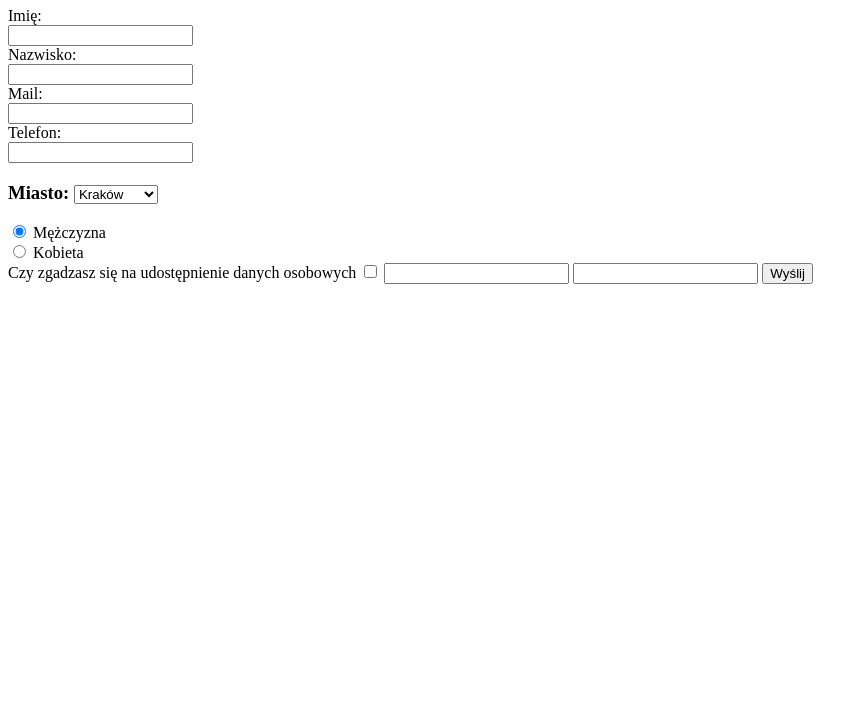
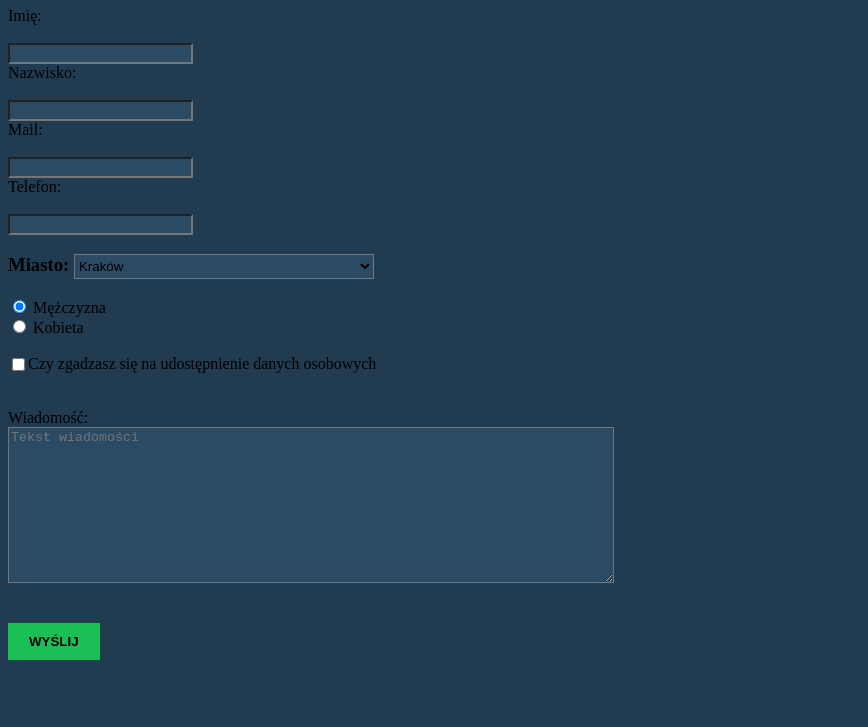
Before and after one commit to izabelacymborska1/formularz, a plain HTML site: page index.html in a window 1280 px wide. Shown: the part 73-800 px from the top of the page, without its empty margins (0-868 px from the left). Drawn offline with Linux system fonts and the light colour scheme.

Commit message:
no message

```diff
--- a/index.html
+++ b/index.html
@@ -4,6 +4,10 @@
 <head>
     <meta charset="UTF-8">
     <title>Formularz</title>
+
+    <link rel="stylesheet" href="style.css">
+
+
 </head>
 
 
@@ -11,7 +15,7 @@
 
     <!--imie, nazwisko, mail, telefon-->
 
-    <form action="form.php" method="post">
+   <form action="https://formspree.io/izabelacymborska@gmail.com" method="POST">
 
         <header>
             <h1>
@@ -25,7 +29,7 @@
         <label for="nazwisko">Nazwisko:</label><br>
         <input type=text name="nazwisko" id="nazwisko"><br>
         <label for="mail">Mail:</label><br>
-        <input type=text name="mail" id="mail"><br>
+                <input type=text name="mail" id="mail"><br>
         <label for="telefon">Telefon:</label> <br>
         <input type=text name="telefon" id="telefon"><br>
 
@@ -49,18 +53,18 @@
 
 
         <!--zgoda na dane osobowe, checkbox-->
-
-
+<br>
+        <input type="checkbox" name="Zgoda-marketingowa" id="zgoda">
         <label for="zgoda"> Czy zgadzasz się na udostępnienie danych osobowych</label>
-        <input type="checkbox" name="Zgoda-marketingowa" id="Tak-zgadzam-się">
+         <br>
 
 
         <!--tekstarea, wiadomosc oraz przycisk wyslij-->
 
-
-        <form action="https://formspree.io/izabelacymborska@gmail.com" method="POST">
-            <input type="text" name="name">
-            <input type="email" name="_replyto">
+       <br>
+            <label for="wiadomosc"> Wiadomość:</label>
+            <textarea name="wiadomosc" id="wiadomosc" placeholder="Tekst wiadomości"></textarea>
+            <br><br><br>
             <input type="submit" value="Wyślij">
         </form>
 
--- /dev/null
+++ b/style.css
@@ -0,0 +1,65 @@
+body {
+    background-color: #213b50;
+
+}
+input {
+    background-color: #2b4a64
+}
+
+input:hover {
+    background-color: red;
+    border: 2px solid yellow;
+    color: #fff;
+}
+input:focus {
+    background-color: red;
+    border: 2px solid yellow;
+    color: #fff;
+}
+
+form label {
+    display:block;
+}
+
+
+form input, form select {
+    margin
+}
+
+form select, textarea, input [type="text"], input [type="tel"], input [type="email"] {
+    width: 300px;
+    background-color: #2b4a64;
+        color: #fffborder:1px solid: #2b4a64;
+    height: 25px;
+}
+
+
+
+form select:focus, textarea:focus, input: {
+    background-color:  #4e708c;
+}
+
+
+form input[type="checkbox"] {
+    float: left;
+}
+
+form input[type="submit"] {
+    background-color: #1ac056;
+    border: 1px solid #1ac056;
+    text-transform: uppercase;
+    padding: 10px 20px;
+    font-weight: bold;
+    cursor: pointer;
+
+
+}
+
+
+textarea {
+    width: 600px;
+    height: 150px;
+}
+input[type="checkbox"] {
+    cursor: pointer;
+}
```
